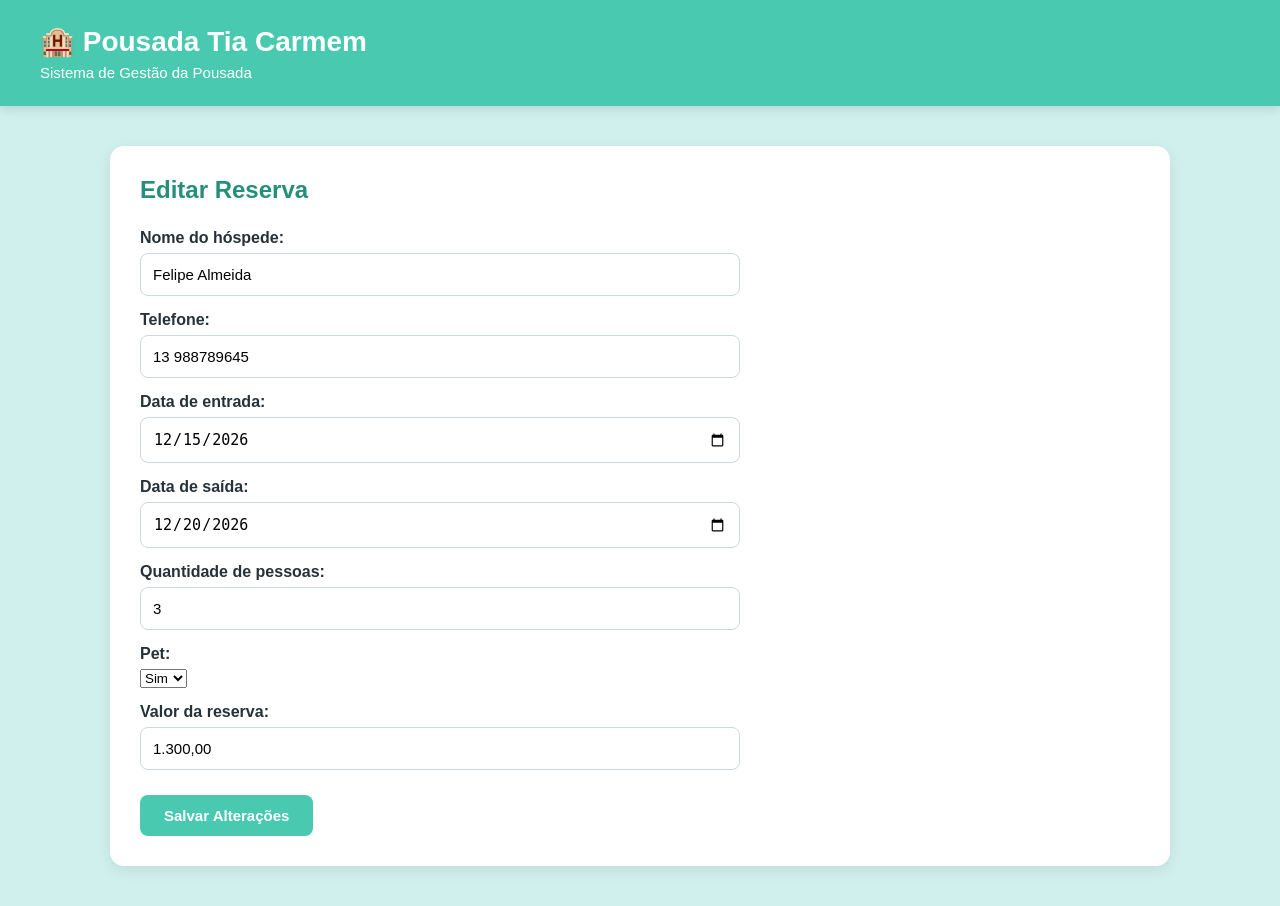
After one commit to lucasmartinezpg/projeto-pousada, a Flask app: page /editar/1 in a window 1280 px wide. The commit adds this page. Run offline with Flask 3, Linux system fonts and the light colour scheme; data comes from the database, SQL or seed files in the repository; both versions use the stored data as it was after the commit.

Commit message:
AC2 - editar reserva

```diff
--- a/app.py
+++ b/app.py
@@ -24,7 +24,6 @@ def inicio():
         pet = request.form["pet"]
         valor = request.form["valor"]
 
-        # Converte o valor brasileiro para número
         valor = valor.replace(".", "").replace(",", ".")
         valor = float(valor)
 
@@ -45,4 +44,64 @@ def inicio():
     return render_template("index.html", reservas=reservas)
 
 
+@app.route("/editar/<int:id>", methods=["GET", "POST"])
+def editar_reserva(id):
+    conexao = sqlite3.connect("pousada.db")
+
+    if request.method == "POST":
+        nome_hospede = request.form["nome_hospede"]
+        telefone = request.form["telefone"]
+        data_entrada = request.form["data_entrada"]
+        data_saida = request.form["data_saida"]
+        pessoas = request.form["pessoas"]
+        pet = request.form["pet"]
+        valor = request.form["valor"]
+
+        valor = valor.replace(".", "").replace(",", ".")
+        valor = float(valor)
+
+        conexao.execute(
+            """
+            UPDATE reservas
+            SET nome_hospede = ?,
+                telefone = ?,
+                data_entrada = ?,
+                data_saida = ?,
+                pessoas = ?,
+                pet = ?,
+                valor = ?
+            WHERE id = ?
+            """,
+            (
+                nome_hospede,
+                telefone,
+                data_entrada,
+                data_saida,
+                pessoas,
+                pet,
+                valor,
+                id
+            )
+        )
+
+        conexao.commit()
+        conexao.close()
+
+        return redirect("/")
+
+    reserva = conexao.execute(
+        """
+        SELECT id, nome_hospede, telefone, data_entrada,
+               data_saida, pessoas, pet, valor
+        FROM reservas
+        WHERE id = ?
+        """,
+        (id,)
+    ).fetchone()
+
+    conexao.close()
+
+    return render_template("editar.html", reserva=reserva)
+
+
 app.run(debug=True)
--- /dev/null
+++ b/templates/editar.html
@@ -0,0 +1,59 @@
+<!DOCTYPE html>
+<html lang="pt-BR">
+<head>
+    <meta charset="UTF-8">
+    <meta name="viewport" content="width=device-width, initial-scale=1.0">
+    <title>Editar Reserva - Pousada Tia Carmem</title>
+
+    <link rel="stylesheet" href="{{ url_for('static', filename='style.css') }}">
+</head>
+
+<body>
+
+    <header class="cabecalho">
+        <div>
+            <h1>🏨 Pousada Tia Carmem</h1>
+            <p>Sistema de Gestão da Pousada</p>
+        </div>
+    </header>
+
+    <main class="container">
+
+        <section class="card">
+            <h2>Editar Reserva</h2>
+
+            <form method="POST">
+
+                <label>Nome do hóspede:</label>
+                <input type="text" name="nome_hospede" value="{{ reserva[1] }}" required>
+
+                <label>Telefone:</label>
+                <input type="text" name="telefone" value="{{ reserva[2] }}" required>
+
+                <label>Data de entrada:</label>
+                <input type="date" name="data_entrada" value="{{ reserva[3] }}" required>
+
+                <label>Data de saída:</label>
+                <input type="date" name="data_saida" value="{{ reserva[4] }}" required>
+
+                <label>Quantidade de pessoas:</label>
+                <input type="number" name="pessoas" min="1" value="{{ reserva[5] }}" required>
+
+                <label>Pet:</label>
+                <select name="pet" required>
+                    <option value="Sim" {% if reserva[6] == "Sim" %}selected{% endif %}>Sim</option>
+                    <option value="Não" {% if reserva[6] == "Não" %}selected{% endif %}>Não</option>
+                </select>
+
+                <label>Valor da reserva:</label>
+                <input type="text" name="valor" value="{{ "{:,.2f}".format(reserva[7]).replace(",", "X").replace(".", ",").replace("X", ".") }}" required>
+
+                <button type="submit">Salvar Alterações</button>
+
+            </form>
+        </section>
+
+    </main>
+
+</body>
+</html>
--- a/templates/index.html
+++ b/templates/index.html
@@ -68,6 +68,7 @@
                         <th>Pessoas</th>
                         <th>Pet</th>
                         <th>Valor</th>
+                        <th>Ações</th>
                     </tr>
                 </thead>
 
@@ -82,6 +83,9 @@
                         <td>{{ reserva[5] }}</td>
                         <td>{{ reserva[6] }}</td>
                         <td>R$ {{ "{:,.2f}".format(reserva[7]).replace(",", "X").replace(".", ",").replace("X", ".") }}</td>
+                        <td>
+                            <a href="/editar/{{ reserva[0] }}">Editar</a>
+                        </td>
                     </tr>
                     {% endfor %}
                 </tbody>
```
Also changed, not shown: pousada.db.
